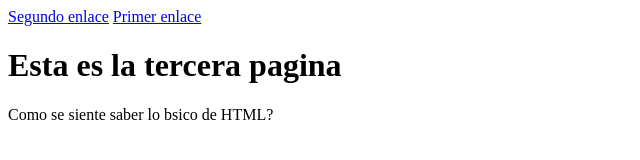
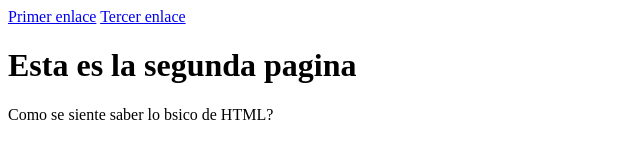
Before and after one commit to metacraft360/Curso-HTML, a plain HTML site: page INICIACIÓN HTML/Enlaces/Enlaces_3.html in a window 1280 px wide. Shown: the whole page, without its empty margins (0-640 px from the left). Drawn offline with Linux system fonts and the light colour scheme.

Commit message:
Los cambios han sido guardados correctamente

```diff
--- a/INICIACIÓN HTML/Enlaces/Enlaces_3.html
+++ b/INICIACIÓN HTML/Enlaces/Enlaces_3.html
@@ -4,9 +4,9 @@
         <title>Enlaces</title>
     </head>
     <body>
-      <a href="Enlaces_2.html">Segundo enlace</a> <!-- Esta es la etiqueta para colocar los enlaces. Se tiene que poner el "https://"-->
-      <a href="Enlaces.html">Primer enlace</a>
-      <h1>Esta es la tercera pagina</h1>
+      <a href="index.html">Primer enlace</a> <!-- Esta es la etiqueta para colocar los enlaces. Se tiene que poner el "https://"-->
+      <a href="index_3.html">Tercer enlace</a>
+        <h1>Esta es la segunda pagina</h1>
         <p>
             Como se siente saber lo bsico de HTML?
         </p>
```
Also changed, not shown: INICIACIÓN HTML/Enlaces/Enlaces.html (+4 -3 lines).
